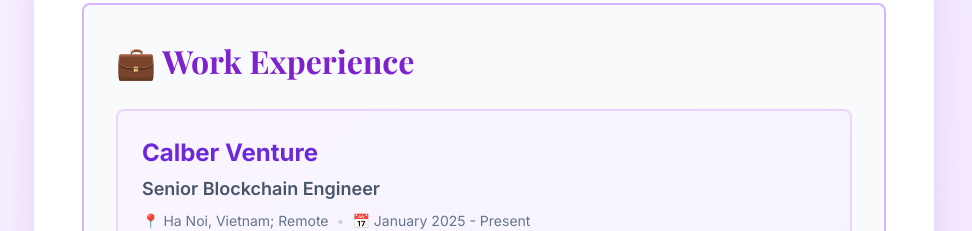
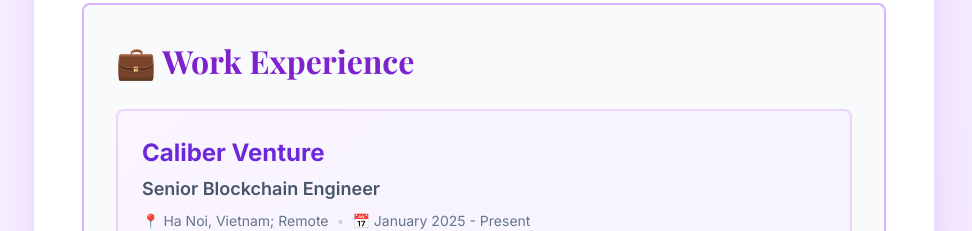
Before and after one commit to anhoangphuc/ptbh-blog, a SvelteKit app: page /about in a window 1280 px wide. Shown: the part 1440-1671 px from the top of the page, without its empty margins (156-1128 px from the left). Built offline with nearby package versions, Linux system fonts and the light colour scheme.

Commit message:
feat(about): fix typo in Caliber compnay

```diff
--- a/src/routes/about/+page.svelte
+++ b/src/routes/about/+page.svelte
@@ -36,7 +36,7 @@
 		},
 		workExperience: [
 			{
-				company: 'Calber Venture',
+				company: 'Caliber Venture',
 				position: 'Senior Blockchain Engineer',
 				location: 'Ha Noi, Vietnam; Remote',
 				period: 'January 2025 - Present',
```
